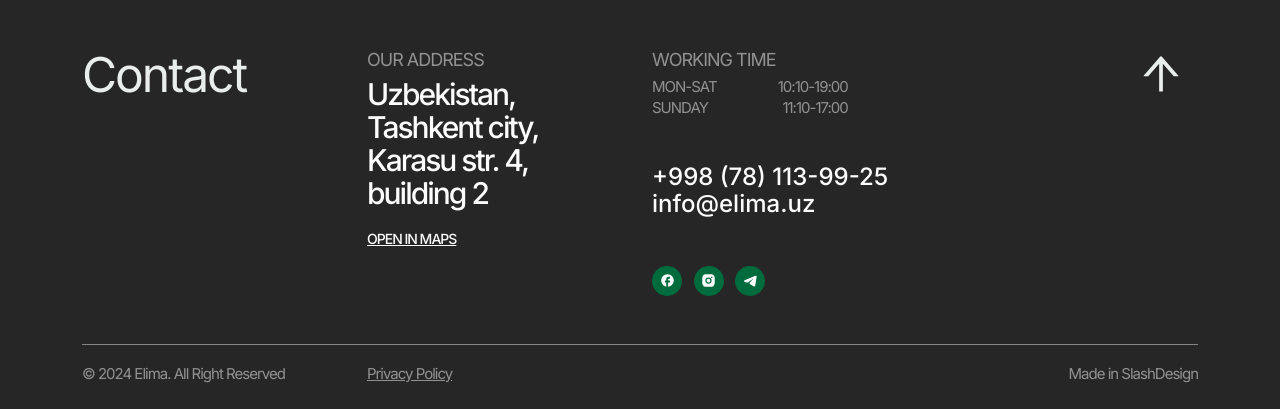
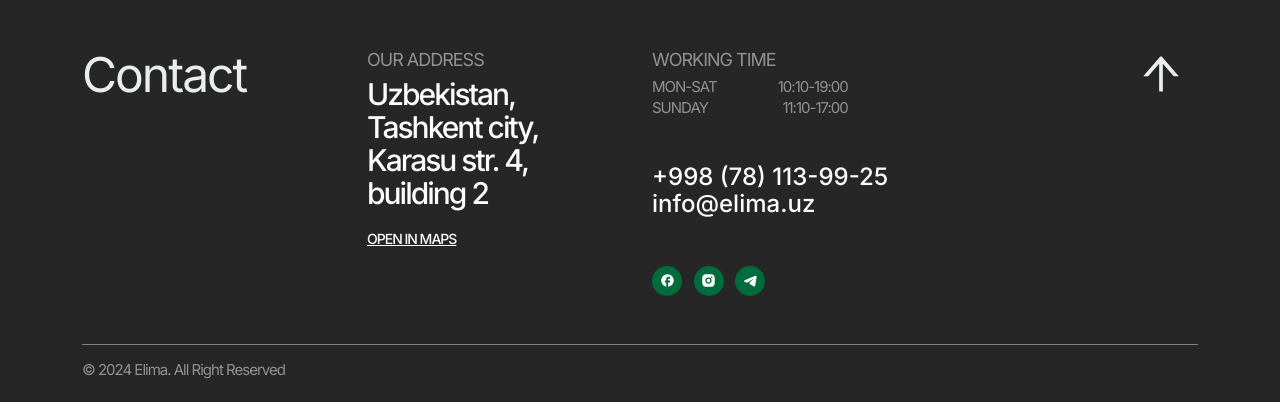
Before and after one commit to Sardorbek-dev/elima, a Django app: a page that uses pages/templates/base.html in a window 1280 px wide. Shown: the part 2350-2759 px from the top of the page. Run offline with Django 3.2, Linux system fonts and the light colour scheme; data comes from the database, SQL or seed files in the repository; some libraries are stand-ins or nearby versions.

Commit message:
small changes

```diff
--- a/pages/templates/base.html
+++ b/pages/templates/base.html
@@ -6,6 +6,7 @@
   <meta charset="UTF-8">
   <meta name="viewport" content="width=device-width, initial-scale=1.0">
   <title>Elima</title>
+  <link rel="icon" href="{% static 'img/logo-icon.ico' %}" type="image/x-icon">
   <link rel="stylesheet" href="{% static 'css/bootstrap/bootstrap.min.css' %}">
   <link rel="stylesheet" href="https://cdnjs.cloudflare.com/ajax/libs/intl-tel-input/17.0.12/css/intlTelInput.css" />
   <link rel="stylesheet" href="{% static '/css/style.css' %}">
@@ -384,7 +385,7 @@
                 <div class="col-xl-3 col-lg-4">
                     <h2 class="description text-accent-extra-light opacity-50 text-uppercase">{% trans "Our address" %}</h2>
                     <p class="heading-3 text-accent-extra-light">{% trans "Uzbekistan, Tashkent city, " %}<br class="d-block d-md-none d-lg-block"> {% trans "Karasu str. 4, building 2" %}</p>
-                    <a class="link-1 text-accent-extra-light text-uppercase" href="https://maps.app.goo.gl/eA6Qxr2SjffqJdJG9">{% trans "Open in maps" %}</a>
+                    <a class="link-1 text-accent-extra-light text-uppercase" href="https://maps.app.goo.gl/QRV2RiLVVd6SD4GGA">{% trans "Open in maps" %}</a>
                 </div>
                 <div class="col-xl-3 col-lg-4 col-md-6 mt-4 mt-lg-0">
                     <h2 class="description text-accent-extra-light opacity-50 text-uppercase">{% trans "Working time" %}</h2>
@@ -429,14 +430,10 @@
                             <div class="col-lg-6">
                                 <p class="body-3 text-accent-extra-light mb-0">© 2024 Elima. {% trans "All Right Reserved" %}</p>
                             </div>
-                            <div class="col">
-                                <a class="body-3 text-accent-extra-light" href="#">{% trans "Privacy Policy" %}</a>
-                            </div>
+
                         </div>
                     </div>
-                    <div class="col text-md-end mt-md-0 mt-4">
-                        <p class="body-3 text-accent-extra-light mb-0">{% trans "Made in" %} SlashDesign</p>
-                    </div>
+
                 </div>
             </div>
             <a href="#" class="position-absolute end-0 top-0 me-4">
```
Also changed, not shown: static/img/logo-icon.ico (added).
